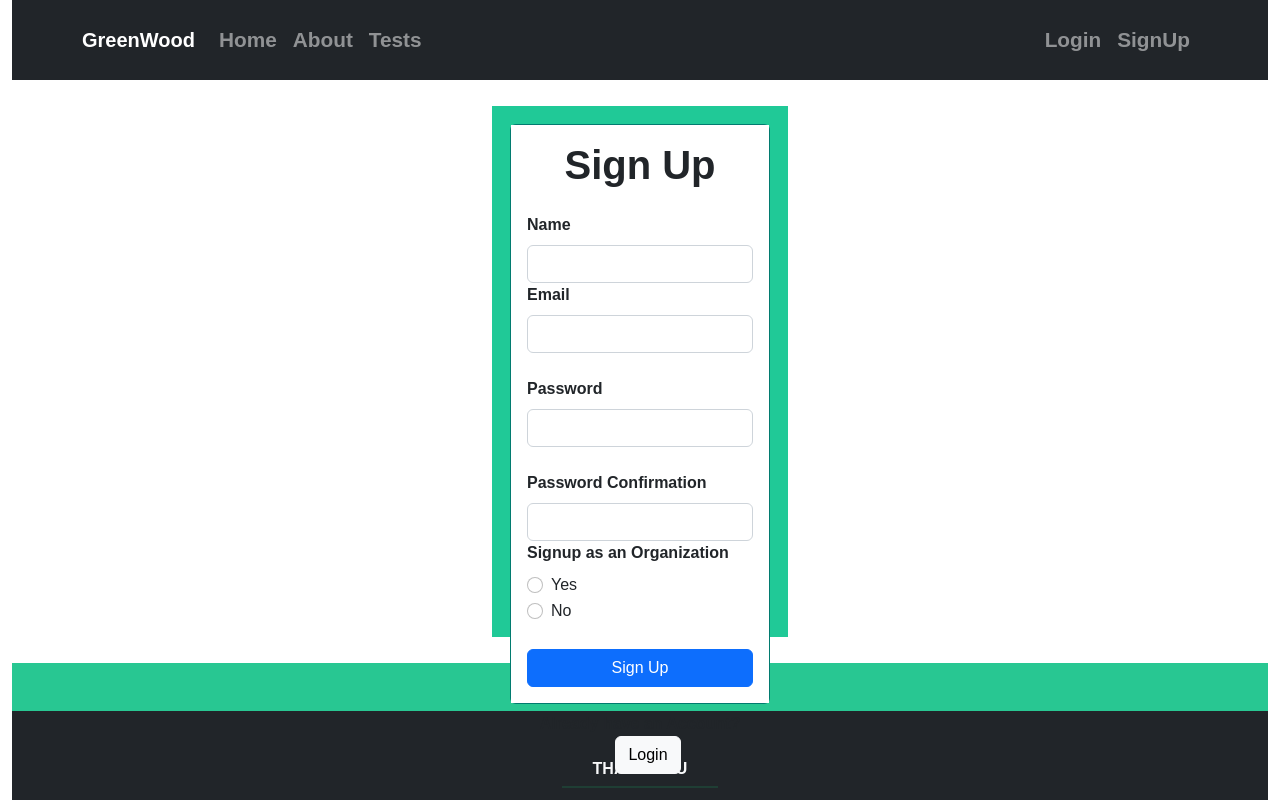
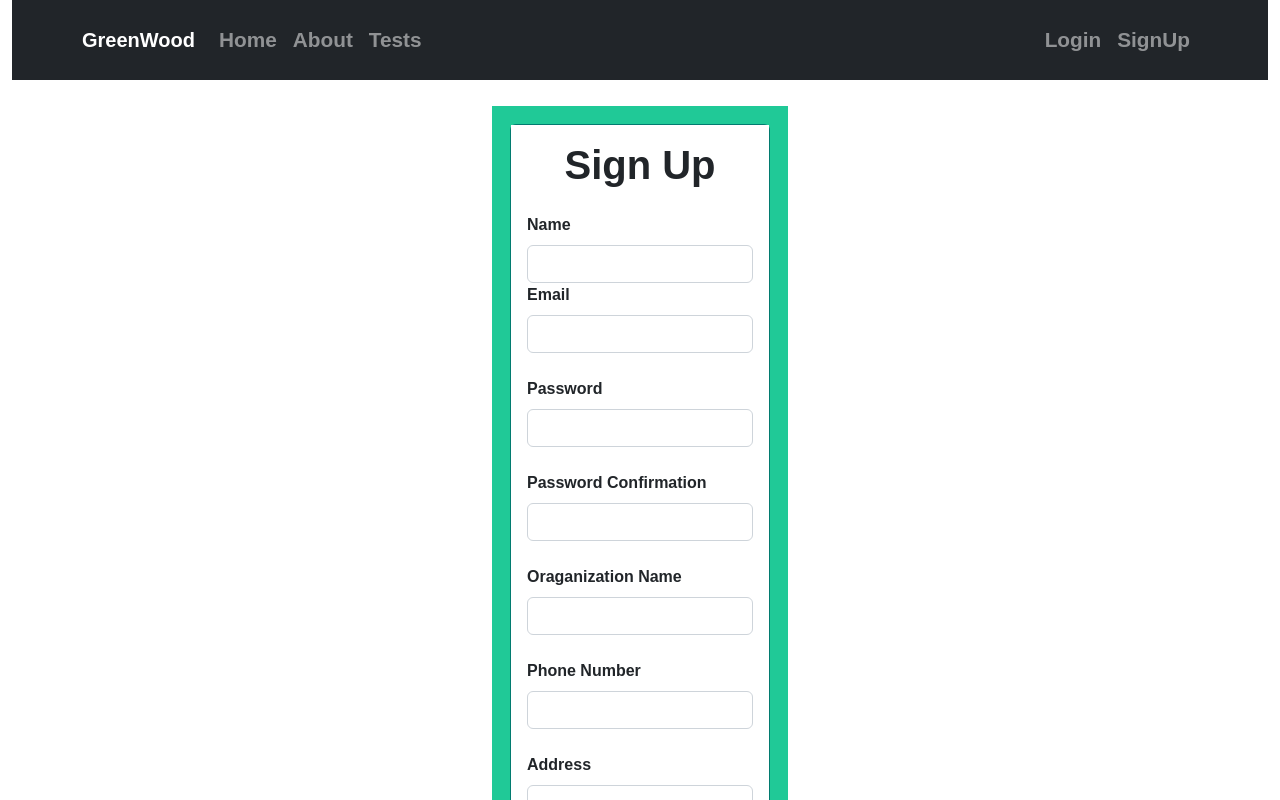
Before and after one commit to Astro3321/greenwood, a React (Create React App) app: page /signup in a window 1280 px wide. Shown: the top 800 px of the page. Built offline with nearby package versions, Linux system fonts and the light colour scheme; no server answers; a web font is replaced by a local one.

Commit message:
added org requirement to signup

```diff
--- a/src/components/Signup.js
+++ b/src/components/Signup.js
@@ -76,8 +76,25 @@ export default function Signup() {
                     <Form.Label><strong>Password Confirmation</strong></Form.Label>
                     <Form.Control type="password" ref={passwordConfirmRef} required />
                 </Form.Group>
+                <br />
 
-                <Form.Label><strong>Signup as an Organization</strong></Form.Label>
+                <Form.Group id="org-name">
+                    <Form.Label><strong>Oraganization Name</strong></Form.Label>
+                    <Form.Control type="text" required />
+                </Form.Group>
+
+                <br />
+                <Form.Group id="ph-number">
+                    <Form.Label><strong>Phone Number</strong></Form.Label>
+                    <Form.Control type="number" required />
+                </Form.Group>
+                <br />
+                <Form.Group id="Address">
+                    <Form.Label><strong>Address</strong></Form.Label>
+                    <Form.Control type="text" required />
+                </Form.Group>
+
+                {/* <Form.Label><strong>Signup as an Organization</strong></Form.Label>
                 <Form.Check
                     type="radio"
                     name="userType"
@@ -95,7 +112,7 @@ export default function Signup() {
                     onChange={() => {
                         setUserType("IND")
                     }}
-                    required />
+                    required /> */}
 
                 <Button className="w-100 mt-4" type="submit" disabled={loading}>Sign Up</Button>
             </Form>
--- a/src/components/UserForm.css
+++ b/src/components/UserForm.css
@@ -12,8 +12,11 @@
     margin: auto;
     background-color: whitesmoke;
     width: 300px;
-    height: 535px;
+    height: 700px;
     padding: 10px;
     display: center;
     border: 0.5rem outset #019587;
+    /* display: flex;
+      flex-wrap: wrap;
+      justify-content: space-around; */
   }
```
